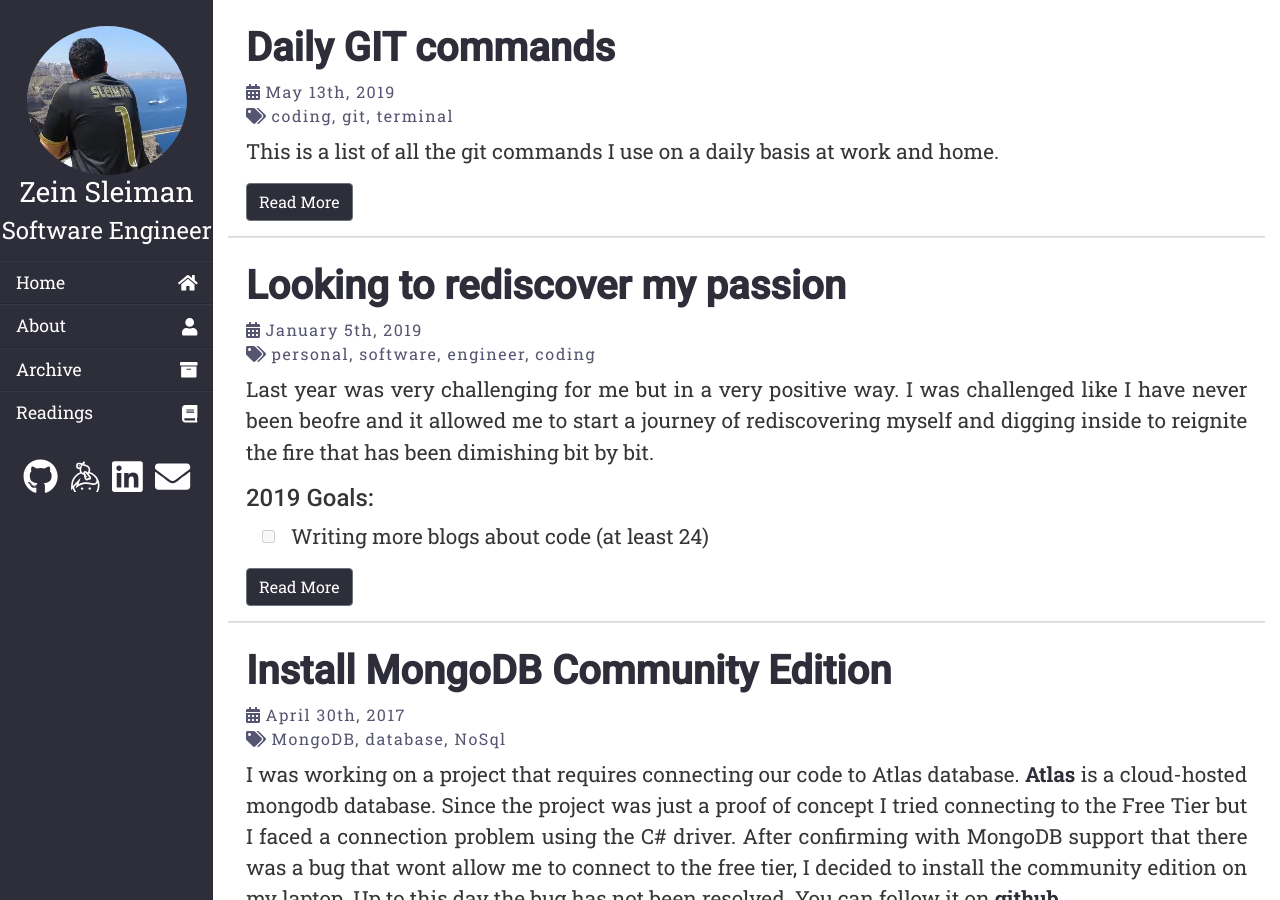
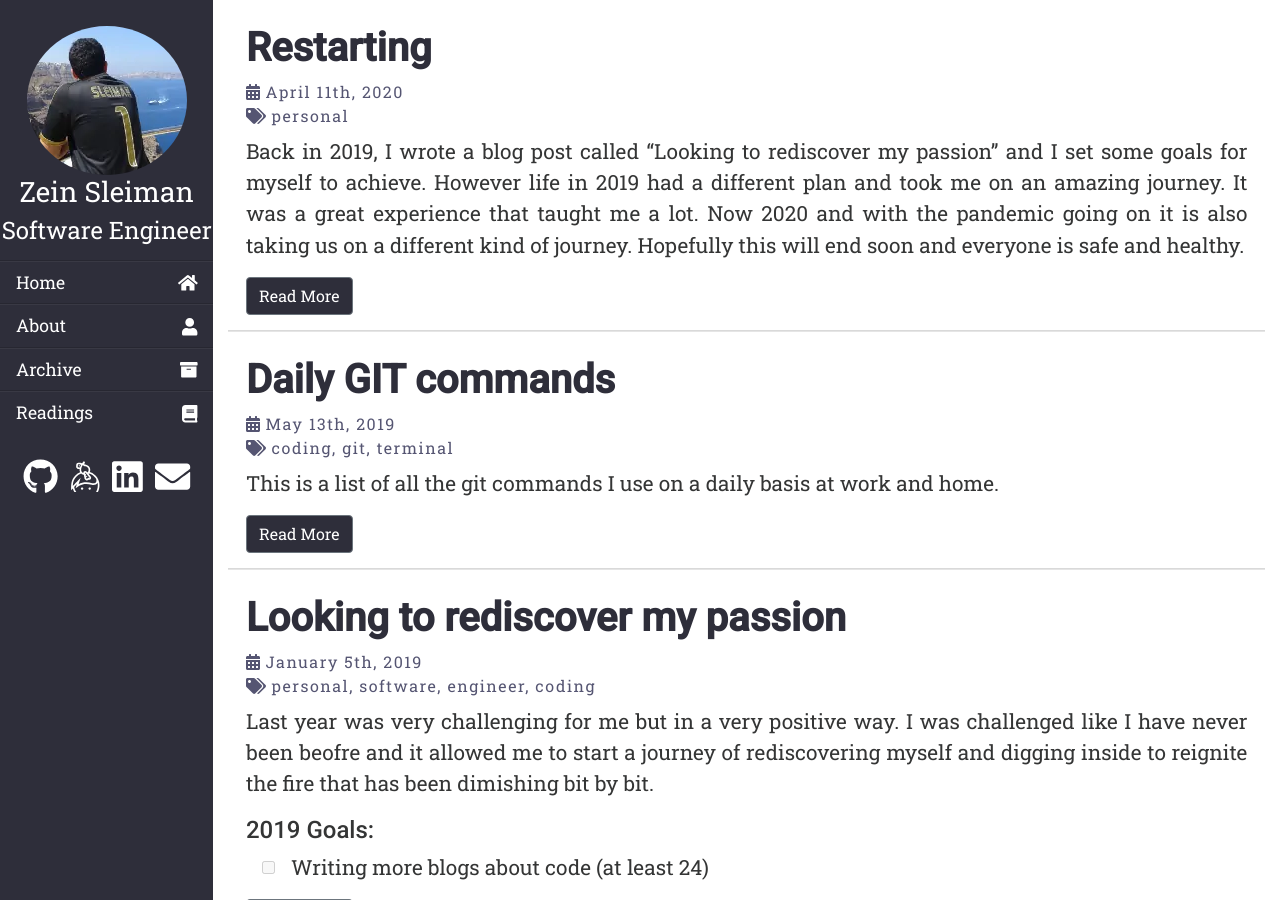
Before and after one commit to ZeinSleiman/zeinsleiman.github.io, a Jekyll site: the page built from index.html, in a window 1280 px wide and 900 px high. Built offline with Jekyll 4.4.1, drawn with Linux system fonts in a browser that asks for light colours; nearby versions of some CDN libraries; the list of posts is cut into pages by our own code; comment, search, counter and statistics services are not loaded.

Commit message:
Creating a new post and updating about me. Also updating Jekyll to 4.0 and make sure the blog is still running

```diff
--- /dev/null
+++ b/_posts/2020/2020-04-11-Restarting.md
@@ -0,0 +1,8 @@
+---
+layout: post
+title: Restarting
+tags: [personal]
+published: true
+---
+
+Back in 2019, I wrote a blog post called "Looking to rediscover my passion" and I set some goals for myself to achieve. However life in 2019 had a different plan and took me on an amazing journey. It was a great experience that taught me a lot. Now 2020 and with the pandemic going on it is also taking us on a different kind of journey. Hopefully this will end soon and everyone is safe and healthy.
```
Also changed, not shown: about/index.md (+2 -2 lines), 1 other file.
